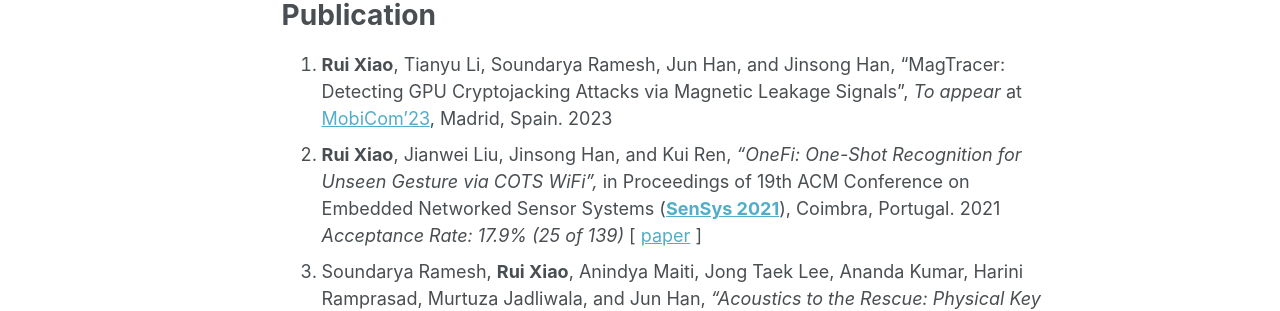
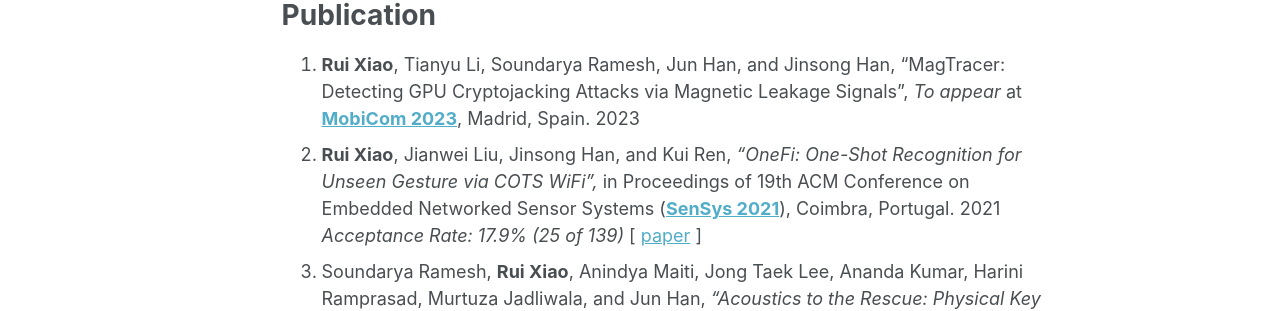
Before and after one commit to ruixiao24/ruixiao24.github.io, a Jekyll site: the page built from _pages/about.md, in a window 1280 px wide and 1248 px high. Shown: the part 648-959 px from the top of the window. Built offline with Jekyll 4.4.1, drawn with Linux system fonts in a browser that asks for light colours.

Commit message:
Update about.md

```diff
--- a/_pages/about.md
+++ b/_pages/about.md
@@ -23,7 +23,7 @@
 
 # Publication
 
-1. **Rui Xiao**, Tianyu Li, Soundarya Ramesh, Jun Han, and Jinsong Han, “MagTracer: Detecting GPU Cryptojacking Attacks via Magnetic Leakage Signals”, *To appear* at [MobiCom’23](https://sigmobile.org/mobicom/2023/), Madrid, Spain. 2023
+1. **Rui Xiao**, Tianyu Li, Soundarya Ramesh, Jun Han, and Jinsong Han, “MagTracer: Detecting GPU Cryptojacking Attacks via Magnetic Leakage Signals”, *To appear* at **[MobiCom 2023](https://sigmobile.org/mobicom/2023/)**, Madrid, Spain. 2023
 1. **Rui Xiao**, Jianwei Liu, Jinsong Han, and Kui Ren, *"OneFi: One-Shot Recognition for Unseen Gesture via COTS WiFi",* in Proceedings of 19th ACM Conference on Embedded Networked Sensor Systems (**[SenSys 2021](https://sensys.acm.org/2021/)**), Coimbra, Portugal. 2021
     *Acceptance Rate: 17.9% (25 of 139)* [ [paper](https://ruixiao24.github.io/files/rui_onefi.pdf) ]
 1. Soundarya Ramesh, **Rui Xiao**, Anindya Maiti, Jong Taek Lee, Ananda Kumar, Harini Ramprasad, Murtuza Jadliwala, and Jun Han, *"Acoustics to the Rescue: Physical Key Inference Attack Revisited",* in Proceedings of the 30th USENIX Security Symposium
```
